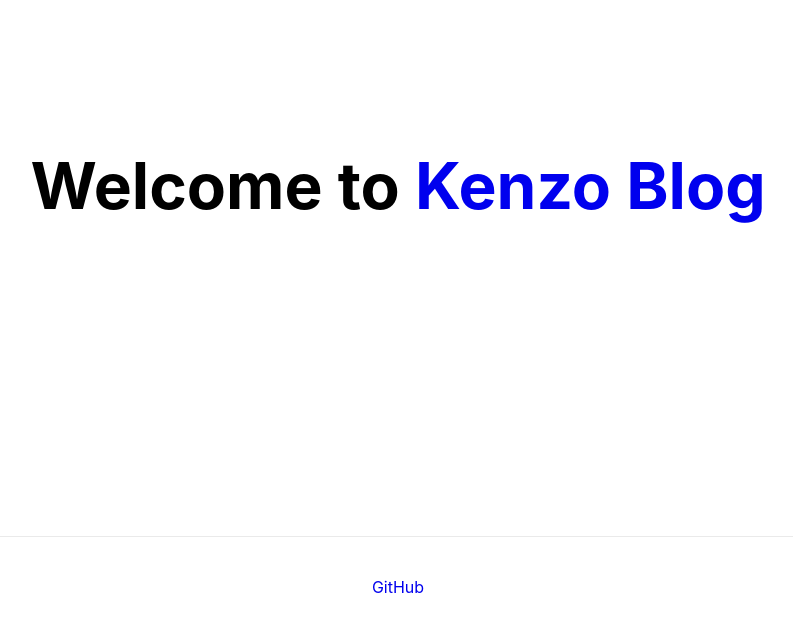
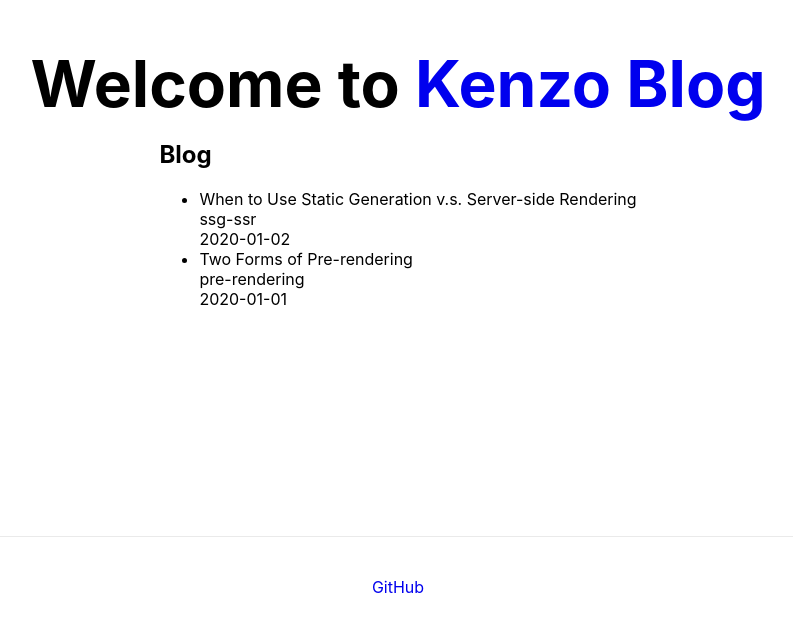
Before and after one commit to kenzo-tanaka/nextJsBlog, a Next.js app: page / in a window 1280 px wide. Shown: the part 164-796 px from the top of the page, without its empty margins (242-1035 px from the left). Built offline with nearby package versions, Linux system fonts and the light colour scheme.

Commit message:
display blog contents

```diff
--- /dev/null
+++ b/lib/posts.js
@@ -0,0 +1,31 @@
+// fetch data from file system
+import fs from "fs";
+import path from "path";
+import matter from "gray-matter";
+
+const postDir = path.join(process.cwd(), "posts");
+
+export function getSortedPostsData() {
+  const fileNmaes = fs.readdirSync(postDir);
+  const allPostsData = fileNmaes.map((fileName) => {
+    const id = fileName.replace(/\.md$/, "");
+
+    const fullPath = path.join(postDir, fileName);
+    const fileContents = fs.readFileSync(fullPath, "utf8");
+
+    const matterResult = matter(fileContents);
+
+    return {
+      id,
+      ...matterResult.data,
+    };
+  });
+
+  return allPostsData.sort((a, b) => {
+    if (a.date < b.date) {
+      return 1;
+    } else {
+      return -1;
+    }
+  });
+}
--- a/pages/index.tsx
+++ b/pages/index.tsx
@@ -1,8 +1,18 @@
 import Head from "next/head";
 import styles from "../components/layout.module.css";
 import utilStyles from "../styles/utils.module.css";
+import { getSortedPostsData } from "../lib/posts";
 
-export default function Home() {
+export const getStaticProps = async () => {
+  const allPostsData = getSortedPostsData();
+  return {
+    props: {
+      allPostsData,
+    },
+  };
+};
+
+export default function Home({ allPostsData }) {
   return (
     <div className={styles.container}>
       <Head>
@@ -14,6 +24,21 @@ export default function Home() {
         <h1 className={`${styles.title} ${utilStyles.alignCenter}`}>
           Welcome to <a href="https://nextjs.org">Kenzo Blog</a>
         </h1>
+
+        <section className={`${utilStyles.headingMd} ${utilStyles.padding1px}`}>
+          <h2 className={utilStyles.headingLg}>Blog</h2>
+          <ul className={utilStyles.list}>
+            {allPostsData.map(({ id, date, title }) => (
+              <li className={utilStyles.listItem} key={id}>
+                {title}
+                <br />
+                {id}
+                <br />
+                {date}
+              </li>
+            ))}
+          </ul>
+        </section>
       </main>
 
       <footer>
```
